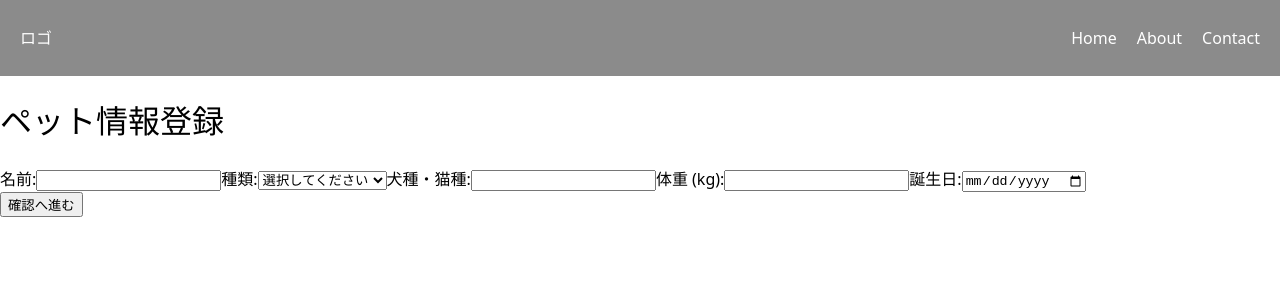
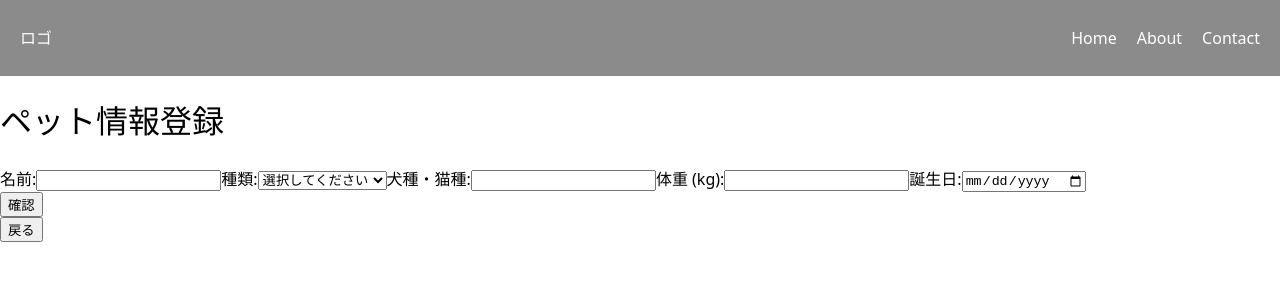
Before and after one commit to kei0101xw/pet-water-tracker, a React (Vite) app in the folder frontend/: page /setting/pet in a window 1280 px wide. Shown: the top 300 px of the page. Built offline with nearby package versions, Linux system fonts and the light colour scheme.

Commit message:
[feat]  戻るボタンの追加

```diff
--- a/frontend/src/pages/PetSetting.jsx
+++ b/frontend/src/pages/PetSetting.jsx
@@ -1,8 +1,9 @@
-import React, { useState } from "react";
-import { useNavigate } from "react-router-dom";
+import React, { useState, useEffect } from "react";
+import { useLocation, useNavigate } from "react-router-dom";
 import "./PetSetting.css";
 
 const PetSetting = () => {
+  const location = useLocation();
   const navigate = useNavigate();
 
   const [pet, setPet] = useState({
@@ -12,6 +13,13 @@ const PetSetting = () => {
     weightKg: "",
     birthdate: "",
   });
+
+  // 戻ってきたときに state を反映させる処理
+  useEffect(() => {
+    if (location.state?.pet) {
+      setPet(location.state.pet);
+    }
+  }, [location.state]);
 
   const handleChange = (e) => {
     const { name, value } = e.target;
@@ -90,8 +98,15 @@ const PetSetting = () => {
         </label>
 
         <div className="pet-setting-buttons">
-          <button type="submit">確認へ進む</button>
+          <button type="submit">確認</button>
         </div>
+        <button
+          type="button"
+          onClick={() => navigate("/setting")}
+          className="pet-setting-back"
+        >
+          戻る
+        </button>
       </form>
     </div>
   );
```
